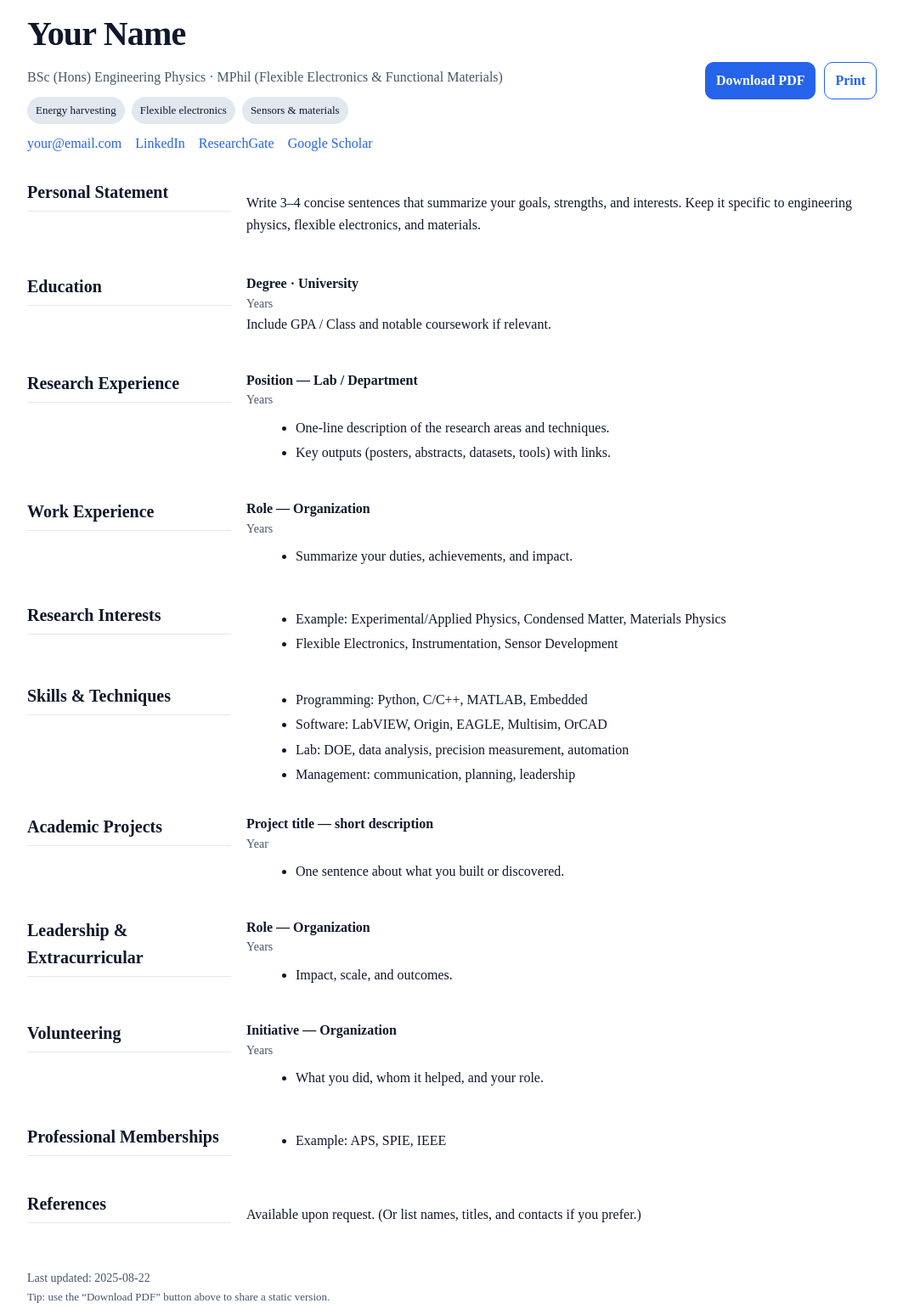
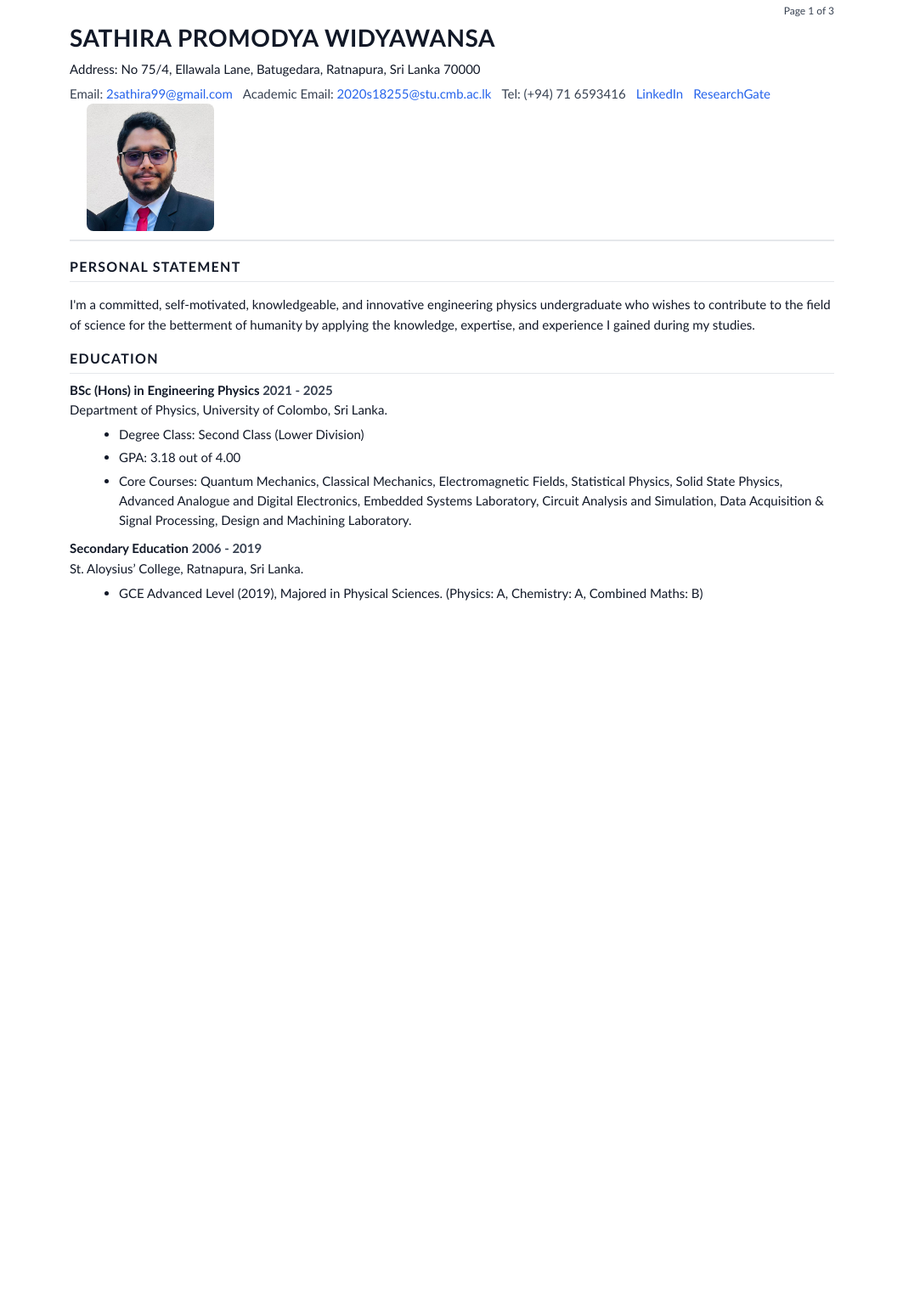
Before and after one commit to swidyawansa/swidyawansa.github.io, a plain HTML site: page index.html in a window 1280 px wide. Shown: the part 20-1561 px from the top of the page at 85% size, without its empty margins (108-1171 px from the left). After the commit the page ends 800 px from the top, so only its background shows below. Drawn offline with Linux system fonts and the light colour scheme.

Commit message:
Update index.html

```diff
--- a/index.html
+++ b/index.html
@@ -1,210 +1,93 @@
 <!doctype html>
 <html lang="en">
 <head>
-  <meta charset="utf-8" />
-  <meta name="viewport" content="width=device-width, initial-scale=1" />
-  <title>CV — Your Name</title>
-  <meta name="description" content="Curriculum Vitae of Your Name." />
-  <link rel="icon" href="data:,">
+  <meta charset="utf-8">
+  <meta name="viewport" content="width=device-width, initial-scale=1">
+  <title>Curriculum Vitae — SATHIRA PROMODYA WIDYAWANSA</title>
+  <meta name="description" content="CV of Sathira Promodya Widyawansa">
   <style>
-    :root {
-      --bg: #ffffff; --fg: #0f172a; --muted:#475569; --chip:#e2e8f0; --link:#2563eb; --accent:#0ea5e9;
+    :root{
+      --fg:#111827; --muted:#374151; --line:#e5e7eb; --accent:#0f766e; --link:#2563eb; --bg:#ffffff;
     }
-    @media (prefers-color-scheme: dark) {
-      :root { --bg:#0b1220; --fg:#e5e7eb; --muted:#94a3b8; --chip:#1f2937; --link:#60a5fa; }
+    @media (prefers-color-scheme: dark){
+      :root{ --fg:#e5e7eb; --muted:#9ca3af; --line:#1f2937; --accent:#2dd4bf; --link:#93c5fd; --bg:#0b1220; }
     }
-    html, body {
-      margin:0;
-      background:var(--bg);
-      color:var(--fg);
-      font:16px/1.6 "Times New Roman", Times, serif;
+    html,body{margin:0;background:var(--bg);color:var(--fg);font:15px/1.55 Calibri, "Segoe UI", Roboto, Arial, sans-serif;}
+    .container{max-width:900px;margin:0 auto;padding:24px 20px;}
+    header{border-bottom:2px solid var(--line);padding-bottom:10px;margin-bottom:18px;}
+    .name{font-size:28px;font-weight:800;letter-spacing:.02em;text-transform:uppercase;}
+    .contact{display:flex;flex-wrap:wrap;gap:12px;margin-top:6px;color:var(--muted);}
+    .contact a{color:var(--link);text-decoration:none}
+    .contact a:hover{text-decoration:underline}
+    .addr{margin-top:4px}
+    h2{margin:16px 0 8px;font-size:16px;text-transform:uppercase;letter-spacing:.08em;border-bottom:1px solid var(--line);padding-bottom:4px}
+    .section{margin-top:14px}
+    .item{margin-bottom:10px}
+    .role{font-weight:700}
+    .when{color:var(--muted)}
+    ul{margin:6px 0 0 18px}
+    li{margin:4px 0}
+    .grid-2{display:grid;grid-template-columns:1fr 1fr;gap:16px}
+    .small{font-size:13px;color:var(--muted)}
+    a{color:var(--link)}
+    .page{page-break-after:always;padding-bottom:20px}
+    .page:last-child{page-break-after:auto}
+    .page-head{display:flex;justify-content:flex-end;color:var(--muted);font-size:12px}
+    .sigline{margin:28px 0 8px}
+    .two-col{display:grid;grid-template-columns: 220px 1fr;gap:14px}
+    @media (max-width: 760px){
+      .two-col{grid-template-columns:1fr}
+      .grid-2{grid-template-columns:1fr}
+      header{flex-direction:column;align-items:flex-start;}
     }
-    .wrap { max-width:1000px; margin:0 auto; padding:28px 18px 60px; }
-    header { display:grid; grid-template-columns: 1fr auto; gap:12px; align-items:center; }
-    .name { font-size:clamp(28px, 4.5vw, 40px); font-weight:800; letter-spacing:-0.02em; font-family:"Times New Roman", Times, serif; }
-    .subtitle { color:var(--muted); margin-top:6px; font-family:"Times New Roman", Times, serif; }
-    .chips { display:flex; flex-wrap:wrap; gap:8px; margin-top:10px; }
-    .chip { background:var(--chip); padding:6px 10px; border-radius:999px; font-size:13px; font-family:"Times New Roman", Times, serif; }
-    a { color:var(--link); text-decoration:none; font-family:"Times New Roman", Times, serif; }
-    a:hover { text-decoration:underline; }
-    .actions { display:flex; gap:10px; flex-wrap:wrap; justify-content:flex-end; }
-    .btn { border:1px solid var(--link); color:var(--link); padding:8px 12px; border-radius:10px; font-weight:600; font-family:"Times New Roman", Times, serif; }
-    .btn.filled { background:var(--link); color:#fff; }
-    section { margin-top:28px; }
-    h2 { font-size:20px; margin:0 0 12px; border-bottom:1px solid var(--chip); padding-bottom:6px; font-family:"Times New Roman", Times, serif; }
-    .two-col { display:grid; grid-template-columns: 240px 1fr; gap:18px; }
-    .item { margin-bottom:12px; font-family:"Times New Roman", Times, serif; }
-    .when { color:var(--muted); font-size:14px; font-family:"Times New Roman", Times, serif; }
-    ul { margin:8px 0 0 18px; font-family:"Times New Roman", Times, serif; }
-    li { margin:4px 0; font-family:"Times New Roman", Times, serif; }
-    .contact a { margin-right:12px; }
-    footer { margin-top:36px; color:var(--muted); font-size:14px; font-family:"Times New Roman", Times, serif; }
-    .address { white-space: pre-line; }
-    .print-note { color:var(--muted); font-size:13px; font-family:"Times New Roman", Times, serif; }
-    @media (max-width: 720px) {
-      .two-col { grid-template-columns: 1fr; }
-      header { grid-template-columns: 1fr; }
-      .actions { justify-content:flex-start; }
-    }
-    /* Print styling */
-    @media print {
-      .actions, .print-note { display:none; }
-      a { color:inherit; text-decoration:none; }
-      body { font-size:12px; font-family:"Times New Roman", Times, serif; }
-      header, section { break-inside: avoid; }
-    }
+    .profile-pic{width:150px;height:150px;object-fit:cover;border-radius:8px;margin-left:20px;}
   </style>
 </head>
 <body>
-  <div class="wrap">
-    <header>
+  <div class="container page">
+    <div class="page-head">Page 1 of 3</div>
+    <header style="display:flex;justify-content:space-between;align-items:center;flex-wrap:wrap;">
       <div>
-        <div class="name">Your Name</div>
-        <div class="subtitle">BSc (Hons) Engineering Physics · MPhil (Flexible Electronics & Functional Materials)</div>
-        <div class="chips">
-          <span class="chip">Energy harvesting</span>
-          <span class="chip">Flexible electronics</span>
-          <span class="chip">Sensors & materials</span>
-        </div>
-        <div class="contact" style="margin-top:10px;">
-          <a href="mailto:your@email.com">your@email.com</a>
-          <a href="#">LinkedIn</a>
-          <a href="#">ResearchGate</a>
-          <a href="#">Google Scholar</a>
+        <div class="name">SATHIRA PROMODYA WIDYAWANSA</div>
+        <div class="addr">Address: No 75/4, Ellawala Lane, Batugedara, Ratnapura, Sri Lanka 70000</div>
+        <div class="contact">
+          <span>Email: <a href="mailto:2sathira99@gmail.com">2sathira99@gmail.com</a></span>
+          <span>Academic Email: <a href="mailto:2020s18255@stu.cmb.ac.lk">2020s18255@stu.cmb.ac.lk</a></span>
+          <span>Tel: (+94) 71 6593416</span>
+          <span><a href="https://www.linkedin.com/in/sathira-widyawansa-629290194/">LinkedIn</a></span>
+          <span><a href="https://www.researchgate.net/profile/Sathira-Widyawansa">ResearchGate</a></span>
         </div>
       </div>
-      <div class="actions">
-        <a class="btn filled" href="./assets/CV.pdf" download>Download PDF</a>
-        <a class="btn" href="#" onclick="window.print();return false;">Print</a>
-      </div>
+      <!-- PHOTO GOES HERE -->
+      <img src="assets/swidyawansa_pic.jpg" alt="Sathira Promodya Widyawansa" class="profile-pic">
     </header>
 
-    <section class="two-col">
-      <div><h2>Personal Statement</h2></div>
-      <div>
-        <p>Write 3–4 concise sentences that summarize your goals, strengths, and interests. Keep it specific to engineering physics, flexible electronics, and materials.</p>
-      </div>
+    <!-- ===== Example sections (trimmed for brevity) ===== -->
+    <section class="section">
+      <h2>PERSONAL STATEMENT</h2>
+      <p>I'm a committed, self-motivated, knowledgeable, and innovative engineering physics undergraduate who wishes to contribute to the field of science for the betterment of humanity by applying the knowledge, expertise, and experience I gained during my studies.</p>
     </section>
 
-    <section class="two-col">
-      <div><h2>Education</h2></div>
-      <div>
-        <div class="item">
-          <b>Degree · University</b>
-          <div class="when">Years</div>
-          <div>Include GPA / Class and notable coursework if relevant.</div>
-        </div>
+    <section class="section">
+      <h2>EDUCATION</h2>
+      <div class="item">
+        <div class="role">BSc (Hons) in Engineering Physics <span class="when">2021 - 2025</span></div>
+        <div>Department of Physics, University of Colombo, Sri Lanka.</div>
+        <ul>
+          <li>Degree Class: Second Class (Lower Division)</li>
+          <li>GPA: 3.18 out of 4.00</li>
+          <li>Core Courses: Quantum Mechanics, Classical Mechanics, Electromagnetic Fields, Statistical Physics, Solid State Physics, Advanced Analogue and Digital Electronics, Embedded Systems Laboratory, Circuit Analysis and Simulation, Data Acquisition & Signal Processing, Design and Machining Laboratory.</li>
+        </ul>
       </div>
-    </section>
-
-    <section class="two-col">
-      <div><h2>Research Experience</h2></div>
-      <div>
-        <div class="item">
-          <b>Position — Lab / Department</b>
-          <div class="when">Years</div>
-          <ul>
-            <li>One‑line description of the research areas and techniques.</li>
-            <li>Key outputs (posters, abstracts, datasets, tools) with links.</li>
-          </ul>
-        </div>
-      </div>
-    </section>
-
-    <section class="two-col">
-      <div><h2>Work Experience</h2></div>
-      <div>
-        <div class="item">
-          <b>Role — Organization</b>
-          <div class="when">Years</div>
-          <ul>
-            <li>Summarize your duties, achievements, and impact.</li>
-          </ul>
-        </div>
-      </div>
-    </section>
-
-    <section class="two-col">
-      <div><h2>Research Interests</h2></div>
-      <div>
+      <div class="item">
+        <div class="role">Secondary Education <span class="when">2006 - 2019</span></div>
+        <div>St. Aloysius’ College, Ratnapura, Sri Lanka.</div>
         <ul>
-          <li>Example: Experimental/Applied Physics, Condensed Matter, Materials Physics</li>
-          <li>Flexible Electronics, Instrumentation, Sensor Development</li>
+          <li>GCE Advanced Level (2019), Majored in Physical Sciences. (Physics: A, Chemistry: A, Combined Maths: B)</li>
         </ul>
       </div>
     </section>
-
-    <section class="two-col">
-      <div><h2>Skills & Techniques</h2></div>
-      <div>
-        <ul>
-          <li>Programming: Python, C/C++, MATLAB, Embedded</li>
-          <li>Software: LabVIEW, Origin, EAGLE, Multisim, OrCAD</li>
-          <li>Lab: DOE, data analysis, precision measurement, automation</li>
-          <li>Management: communication, planning, leadership</li>
-        </ul>
-      </div>
-    </section>
-
-    <section class="two-col">
-      <div><h2>Academic Projects</h2></div>
-      <div>
-        <div class="item">
-          <b>Project title — short description</b>
-          <div class="when">Year</div>
-          <ul>
-            <li>One sentence about what you built or discovered.</li>
-          </ul>
-        </div>
-      </div>
-    </section>
-
-    <section class="two-col">
-      <div><h2>Leadership & Extracurricular</h2></div>
-      <div>
-        <div class="item">
-          <b>Role — Organization</b>
-          <div class="when">Years</div>
-          <ul>
-            <li>Impact, scale, and outcomes.</li>
-          </ul>
-        </div>
-      </div>
-    </section>
-
-    <section class="two-col">
-      <div><h2>Volunteering</h2></div>
-      <div>
-        <div class="item">
-          <b>Initiative — Organization</b>
-          <div class="when">Years</div>
-          <ul>
-            <li>What you did, whom it helped, and your role.</li>
-          </ul>
-        </div>
-      </div>
-    </section>
-
-    <section class="two-col">
-      <div><h2>Professional Memberships</h2></div>
-      <div>
-        <ul>
-          <li>Example: APS, SPIE, IEEE</li>
-        </ul>
-      </div>
-    </section>
-
-    <section class="two-col">
-      <div><h2>References</h2></div>
-      <div>
-        <p>Available upon request. (Or list names, titles, and contacts if you prefer.)</p>
-      </div>
-    </section>
-
-    <footer>
-      <div>Last updated: <span id="d">2025-08-22</span></div>
-      <div class="print-note">Tip: use the “Download PDF” button above to share a static version.</div>
-    </footer>
+    <!-- Keep adding your other sections: Research Publication, Research Experience, Skills, Projects, Leadership, Volunteering, References, Declaration -->
   </div>
 </body>
 </html>
```
